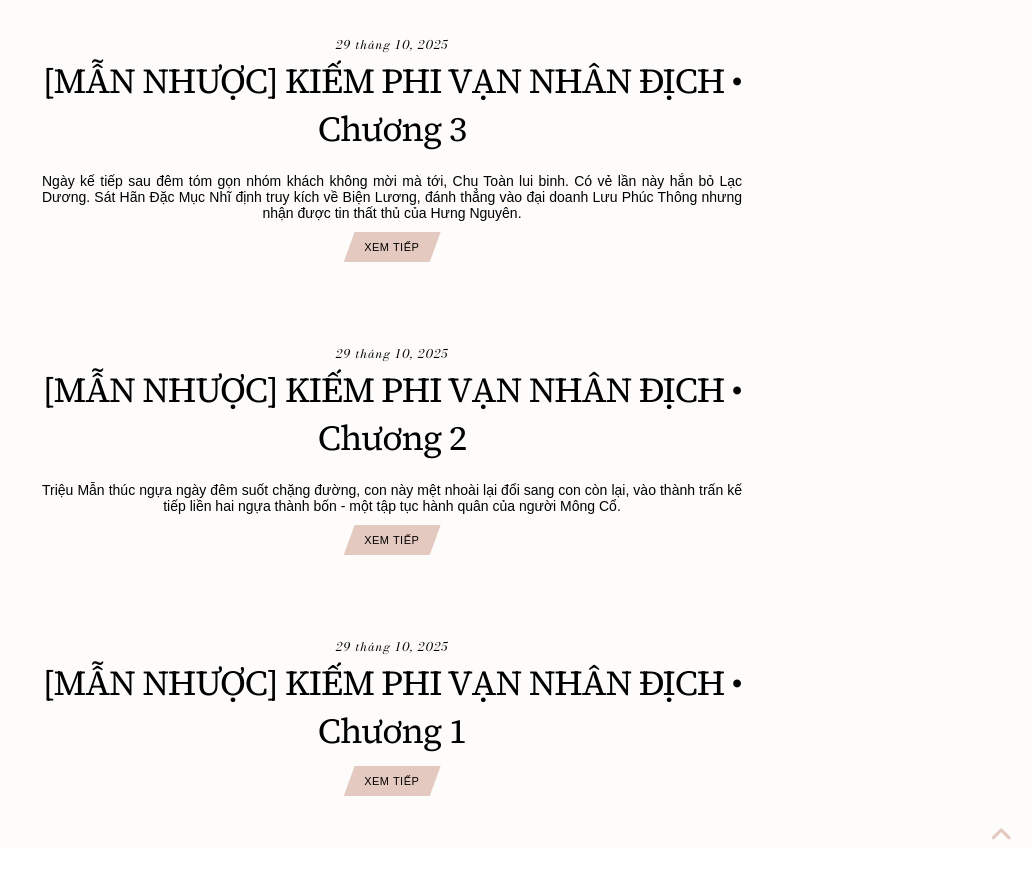
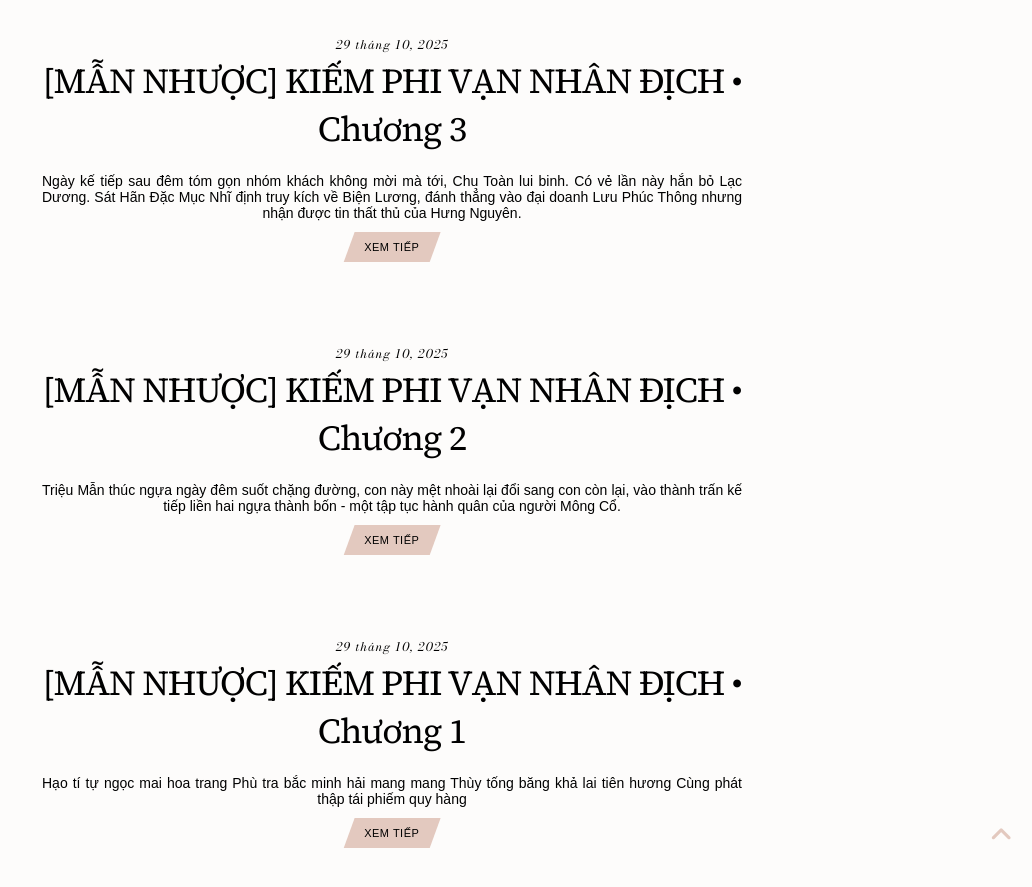
Before and after one commit to nuabuocthanhtho/nuabuocthanhtho.github.io, a Jekyll site: the page built from index.md, in a window 1280 px wide and 900 px high, scrolled down 1528 px. Shown: the top 887 px of the window, without its empty margins (248-1280 px from the left). Built offline with Jekyll 4.4.1, drawn with Linux system fonts in a browser that asks for light colours; some web fonts are replaced; before the commit the page ends 2376 px from its top, so only the background shows below that.

Commit message:
Update 2025-10-29-kiem-phi-van-nhan-dich-chuong-1.html

```diff
--- a/_posts/2025-10-29-kiem-phi-van-nhan-dich-chuong-1.html
+++ b/_posts/2025-10-29-kiem-phi-van-nhan-dich-chuong-1.html
@@ -1,6 +1,11 @@
 ---
 layout: post # Sử dụng layout bài đăng bạn đã thiết lập
 title: "[MẪN NHƯỢC] KIẾM PHI VẠN NHÂN ĐỊCH • Chương 1"
+excerpt: >
+  Hạo tí tự ngọc mai hoa trang
+  Phù tra bắc minh hải mang mang
+  Thùy tống băng khả lai tiên hương
+  Cùng phát thập tái phiếm quy hàng
 ---
 <p style="text-align: center;">
 
```
